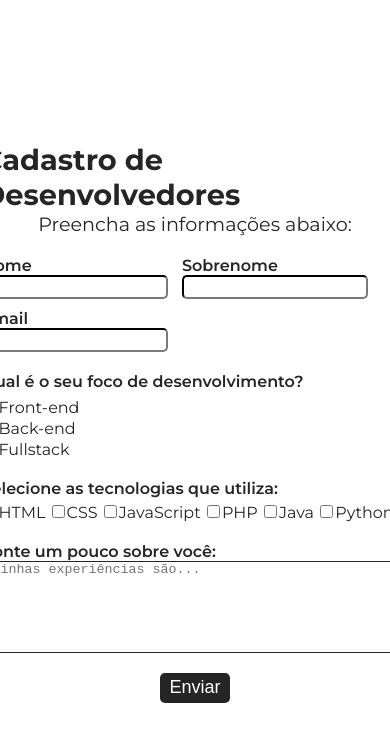
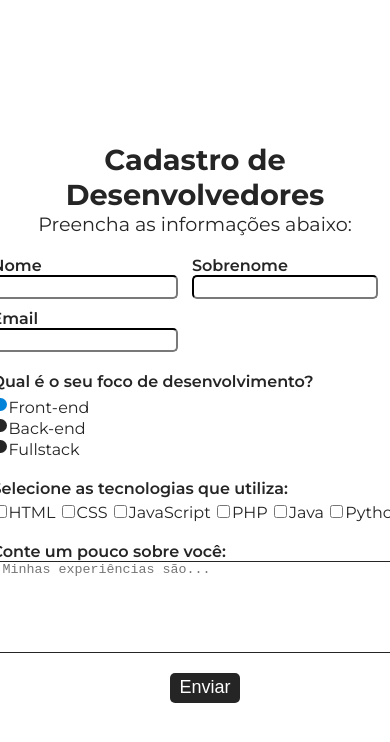
Before and after one commit to francieleBeatriz/formulario-de-Cadastro, a plain HTML site: page index.html in a window 390 px wide. Shown: the top 742 px of the page. Drawn offline with Linux system fonts and the light colour scheme.

Commit message:
responsividadeTelasMenores

```diff
--- a/style.css
+++ b/style.css
@@ -136,3 +136,15 @@ input[type="checked"]{
 input[type="checked"]:checked{
     background-color: #ffffff;
 }
+
+@media(max-width: 600px){
+    form {
+        margin-left: 20px;
+    }
+    #titulo {
+        text-align: center;
+    }
+    .biografia > label > textarea{
+
+    }
+}
```
